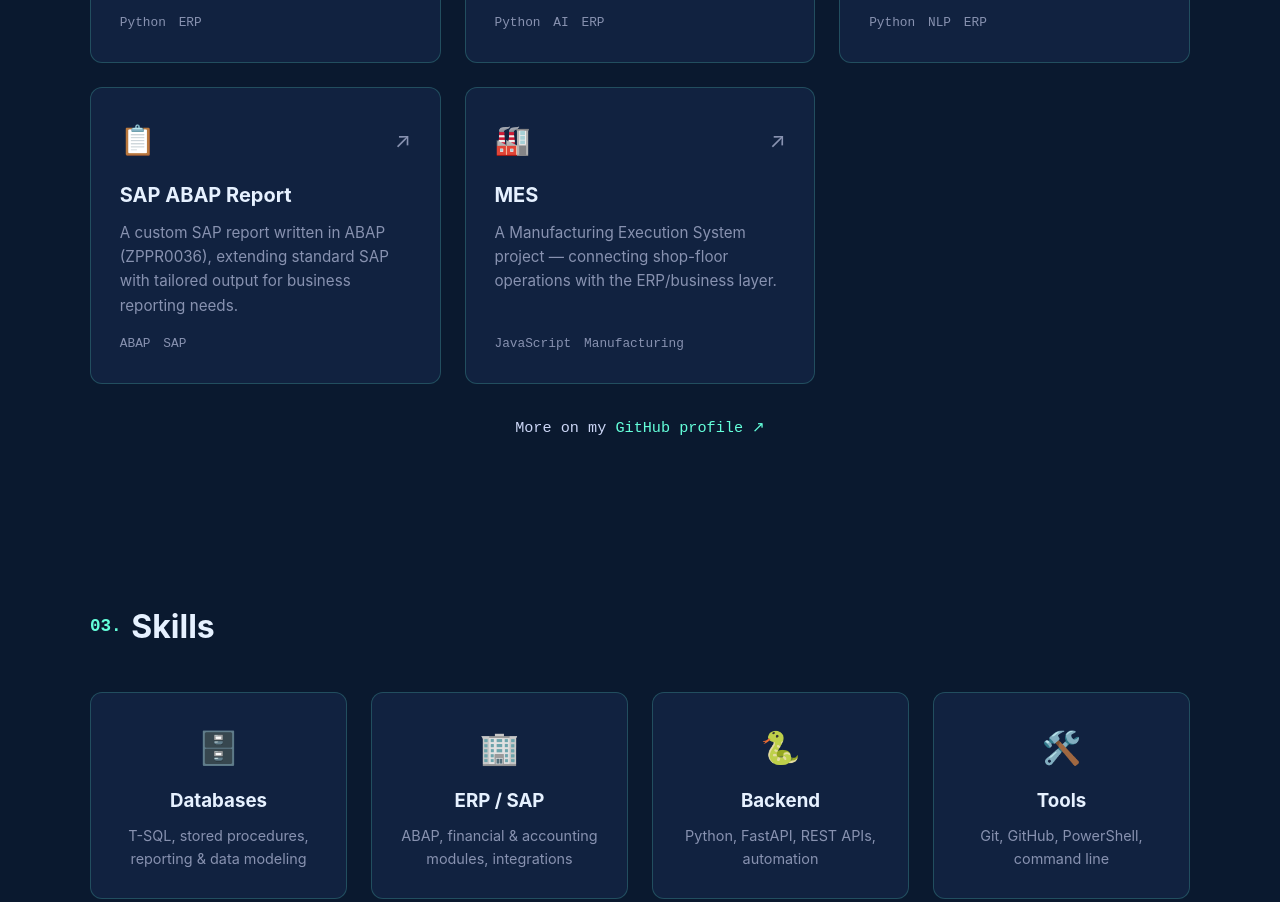
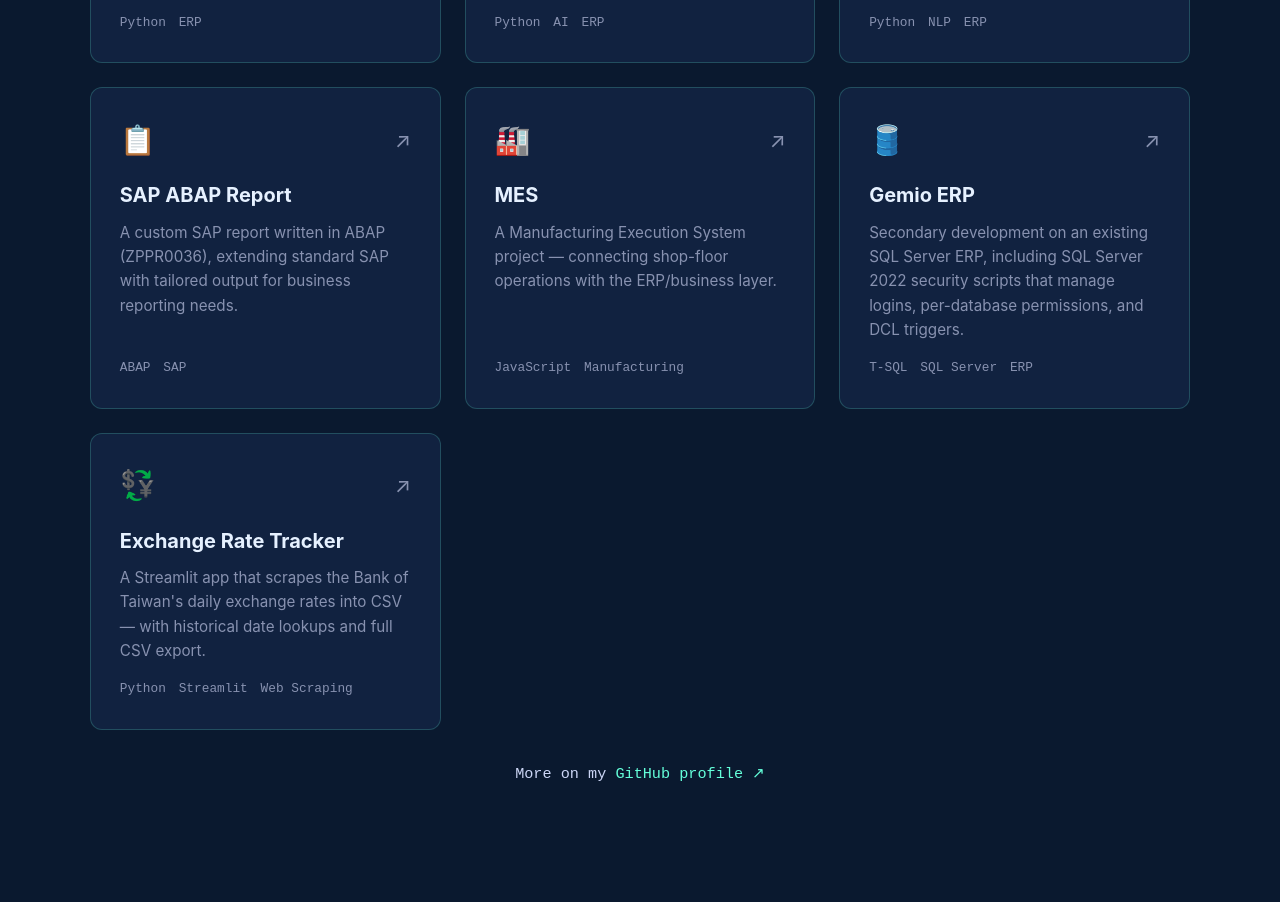
Before and after one commit to tocasper-eng/tocasper-eng.github.io, a plain HTML site: page index.html in a window 1280 px wide. Shown: the part 2350-3252 px from the top of the page. Drawn offline with Linux system fonts and the light colour scheme.

Commit message:
Add Gemio ERP and Exchange Rate Tracker project cards

```diff
--- a/index.html
+++ b/index.html
@@ -246,6 +246,37 @@
             <li>JavaScript</li><li>Manufacturing</li>
           </ul>
         </article>
+
+        <article class="card">
+          <div class="card-top">
+            <span class="card-icon" aria-hidden="true">🛢️</span>
+            <a href="https://github.com/tocasper-eng/gemio" class="card-link" target="_blank" rel="noopener" aria-label="GitHub repository">↗</a>
+          </div>
+          <h3 class="card-title">Gemio ERP</h3>
+          <p class="card-text">
+            Secondary development on an existing SQL Server ERP, including
+            SQL Server 2022 security scripts that manage logins, per-database
+            permissions, and DCL triggers.
+          </p>
+          <ul class="card-tags">
+            <li>T-SQL</li><li>SQL Server</li><li>ERP</li>
+          </ul>
+        </article>
+
+        <article class="card">
+          <div class="card-top">
+            <span class="card-icon" aria-hidden="true">💱</span>
+            <a href="https://github.com/tocasper-eng/exrate" class="card-link" target="_blank" rel="noopener" aria-label="GitHub repository">↗</a>
+          </div>
+          <h3 class="card-title">Exchange Rate Tracker</h3>
+          <p class="card-text">
+            A Streamlit app that scrapes the Bank of Taiwan's daily exchange
+            rates into CSV — with historical date lookups and full CSV export.
+          </p>
+          <ul class="card-tags">
+            <li>Python</li><li>Streamlit</li><li>Web Scraping</li>
+          </ul>
+        </article>
       </div>
       <p class="projects-more">
         More on my <a href="https://github.com/tocasper-eng" target="_blank" rel="noopener">GitHub profile ↗</a>
```
